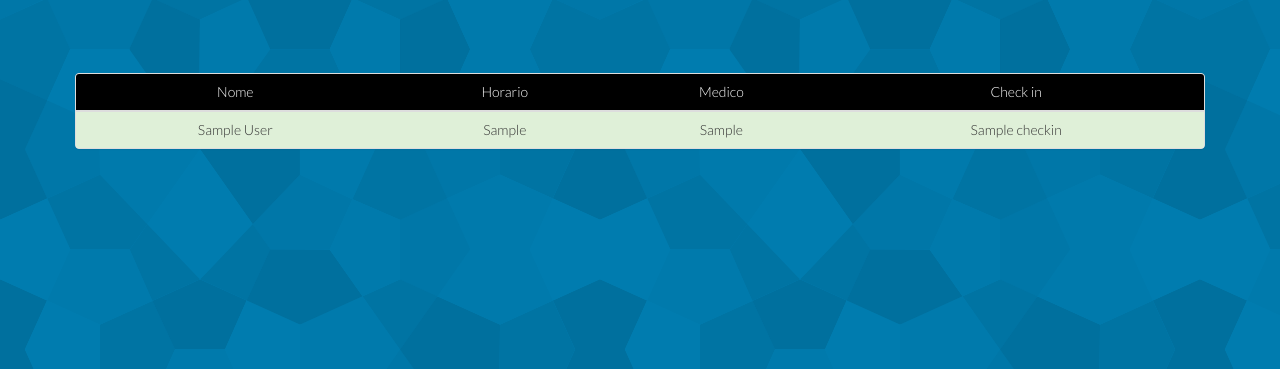
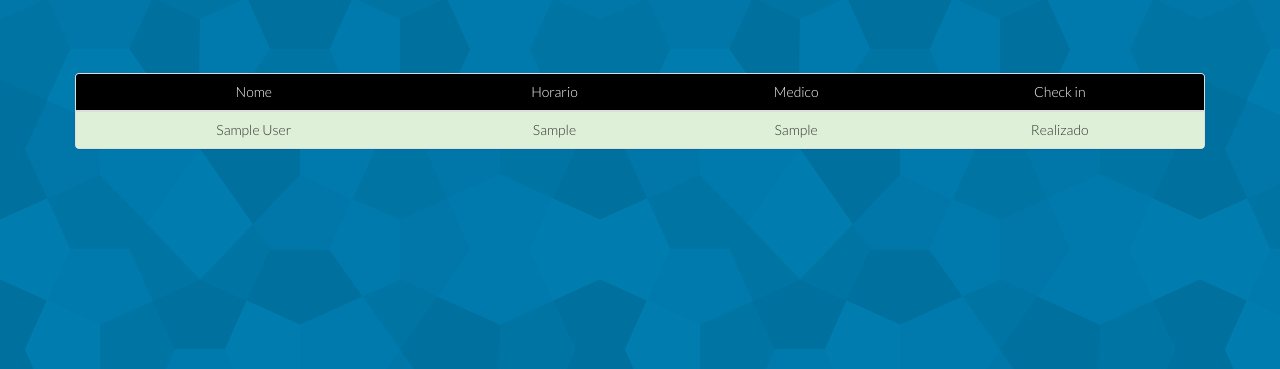
Before and after one commit to paulomoreno/DAS, a Django app: template templates/main/fila/fila.html in a window 1280 px wide. Shown: the part 51-420 px from the top of the page. Run offline with Django 3.2, Linux system fonts and the light colour scheme; the template is opened without the code that fills it: most values are stand-ins (such as "Sample title", 1, 10 or a date in 2020); some libraries are stand-ins or nearby versions.

Commit message:
Consertado Erros ortográficos

```diff
--- a/templates/main/fila/fila_tabela.html
+++ b/templates/main/fila/fila_tabela.html
@@ -4,14 +4,14 @@
         <td>{{ c.cliente.first_name }} {{ c.cliente.last_name }}</td>
         <td>{{ c.data_hora }}</td>
         <td>{{ c.medico.first_name }}</td>
-        <td>{{ c.checkin }}</td>
+        <td>Realizado</td>
     </tr>
     {% else %}
     <tr class="warning">
         <td>{{ c.cliente.first_name }} {{ c.cliente.last_name }}</td>
         <td>{{ c.data_hora }}</td>
         <td>{{ c.medico.first_name }}</td>
-        <td>{{ c.checkin }}</td>
+        <td>Não realizado</td>
     </tr>
     {% endif %}
 {% endfor %}
--- a/templates/main/medico/adiciona_horario.html
+++ b/templates/main/medico/adiciona_horario.html
@@ -13,7 +13,7 @@
 {%endblock%}
 
 {% block conteudo %}
-<h1>Cadastro de horario de atendimento:</h1>
+<h1>Cadastro de horário de atendimento:</h1>
 <form role="form" action="{% url 'registrar_horario' %}" method="post">
   {% csrf_token %}
   <div class="row">
```
